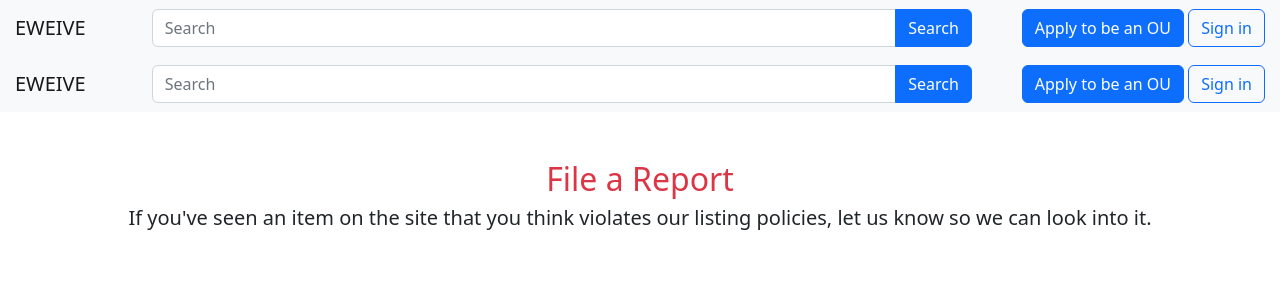
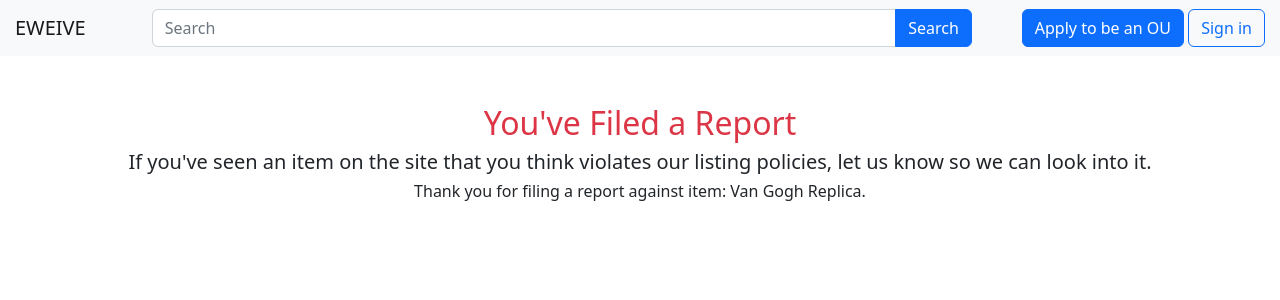
Before and after one commit to SHWN-Co/eweive, a Flask app: page /report-item in a window 1280 px wide. Shown: the top 300 px of the page. Run offline with Flask 2, Linux system fonts and the light colour scheme; data comes from the database, SQL or seed files in the repository; both versions use the stored data as it was after the commit; some libraries are stand-ins or nearby versions.

Commit message:
Add deadline, file report

```diff
--- a/app.py
+++ b/app.py
@@ -75,7 +75,7 @@ class Transactions(db.Model, UserMixin):
     seller_id = db.Column(db.Integer, ForeignKey("USERS.id"), nullable=False, unique=True)
     highest_bid = db.Column(db.Integer, nullable=False)
 
-class Bid(db.Model, UserMixin):
+class Bids(db.Model, UserMixin):
     __tablename__= 'BIDS'
     id = db.Column(db.Integer, primary_key = True)
     item_id = db.Column(db.Integer, ForeignKey("ITEMS.id"), nullable=False)
@@ -224,25 +224,33 @@ def placeBid():
         highest_bid = item.highest_bid
         bid = int(request.form.get("fBid"))
         db.session.query(Items).filter(Items.id == 1).update({'highest_bid': bid})
-        newBid = Bid(item_id = item.id, highest_bid = bid, bidder_id=current_user.id, time_stamp=curDate)
+        newBid = Bids(item_id = item.id, highest_bid = bid, bidder_id=current_user.id, time_stamp=curDate)
         db.session.add(newBid)
         db.session.commit()
         highest_bid = item.highest_bid # for frontend, have to update the actual item and add to bids table
+    allBids = Bids.query.filter(Bids.item_id==item.id).order_by(Bids.highest_bid.desc()).all()
     return render_template(
         "Siemaitem.html",
         image_address="https://iiif.micr.io/TZCqF/full/1280,/0/default.jpg",
         item_title=item.title,
         seller_id=item.seller_id,
-        time_left="December 14, 2022",
+        time_left=(item.time_limit - curDate).days,
+        deadline = item.time_limit.date(),
         highest_bid=highest_bid,
         highest_bid_constraint=highest_bid+1,
-        item_description="Van Gogh’s paintings of Sunflowers are among his most famous. He did them in Arles, in the south of France, in 1888 and 1889. Vincent painted a total of five large canvases with sunflowers in a vase, with three shades of yellow ‘and nothing else’. In this way, he demonstrated that it was possible to create an image with numerous variations of a single colour, without any loss of eloquence.")
+        item_description="Van Gogh’s paintings of Sunflowers are among his most famous. He did them in Arles, in the south of France, in 1888 and 1889. Vincent painted a total of five large canvases with sunflowers in a vase, with three shades of yellow ‘and nothing else’. In this way, he demonstrated that it was possible to create an image with numerous variations of a single colour, without any loss of eloquence.",
+        allBids=allBids)
 
 
 @app.route("/report-item", methods = ['GET', 'POST'])
-def reportPage():
+def sendReport():
+    item = db.session.query(Items).first()
+    newReport = Sus_Reports(item_id = item.id)
+    db.session.add(newReport)
+    db.session.commit()
     return render_template(
-        "reportPage.html"
+        "reportPage.html",
+        itemName = item.title
     )
 
 @app.route("/account", methods = ['GET', 'POST'])
--- a/static/site.css
+++ b/static/site.css
@@ -46,3 +46,8 @@
 .itemsInSearch {
     height: 200px;
 }
+
+.bidsTable {
+    height: 250px;
+    overflow-y: auto;
+}
--- a/templates/reportPage.html
+++ b/templates/reportPage.html
@@ -4,22 +4,9 @@
     {% block body %}
 
 <body>
-    <nav class="navbar navbar-light bg-light">
-        <a class="navbar-brand pr-4" href="{{ url_for('home') }}">EWEIVE</a>
-        <form class="form-inline">
-            <div class="input-group searchBar">
-                <input class="form-control mr-sm-2" type="search" placeholder="Search" aria-label="Search">
-                <a href="{{ url_for('searchPage') }}" class="btn btn-primary my-2 my-sm-0" type="submit">Search</a>
-            </div>
-        </form>
-        <div>
-            <a href="{{ url_for('OUApplication') }}" class="btn btn-primary">Apply to be an OU</a>
-            <button type="button" class="btn btn-outline-primary">Sign in</button>
-        </div>
-    </nav>
-    <h2 class="text-center pt-5 text-danger">File a Report</h2>
-    <h5 class="text-center">If you've seen an item on the site that you think  violates our listing policies, let us know so we can look into it.    </h5>
-
+    <h2 class="text-center pt-5 text-danger">You've Filed a Report</h2>
+    <h5 class="text-center">If you've seen an item on the site that you think  violates our listing policies, let us know so we can look into it.</h5>
+    <h6 class="text-center">Thank you for filing a report against item: {{ itemName }}.</h6>
     <!-- Insert form here -->
 
     <!-- JS Popper -->
```
Also changed, not shown: templates/Siemaitem.html (+20 -2 lines), eweive.db.
